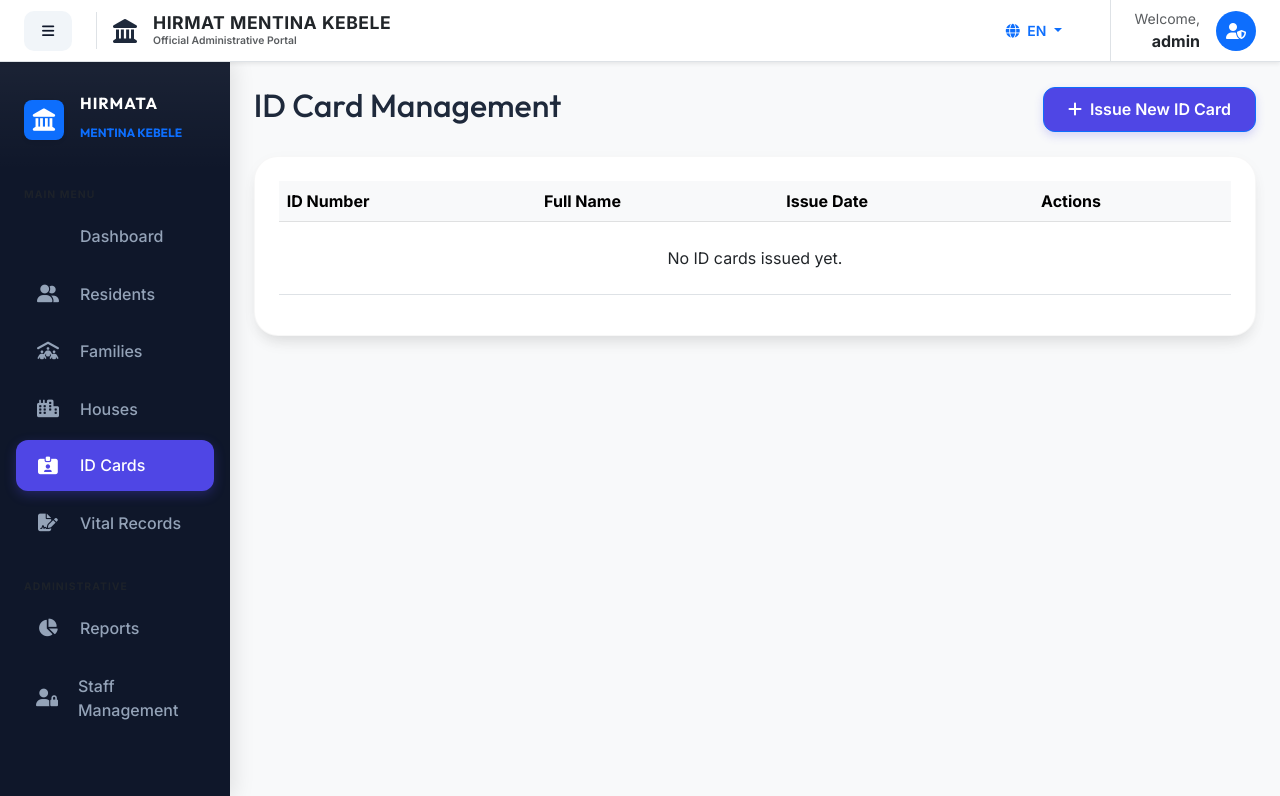
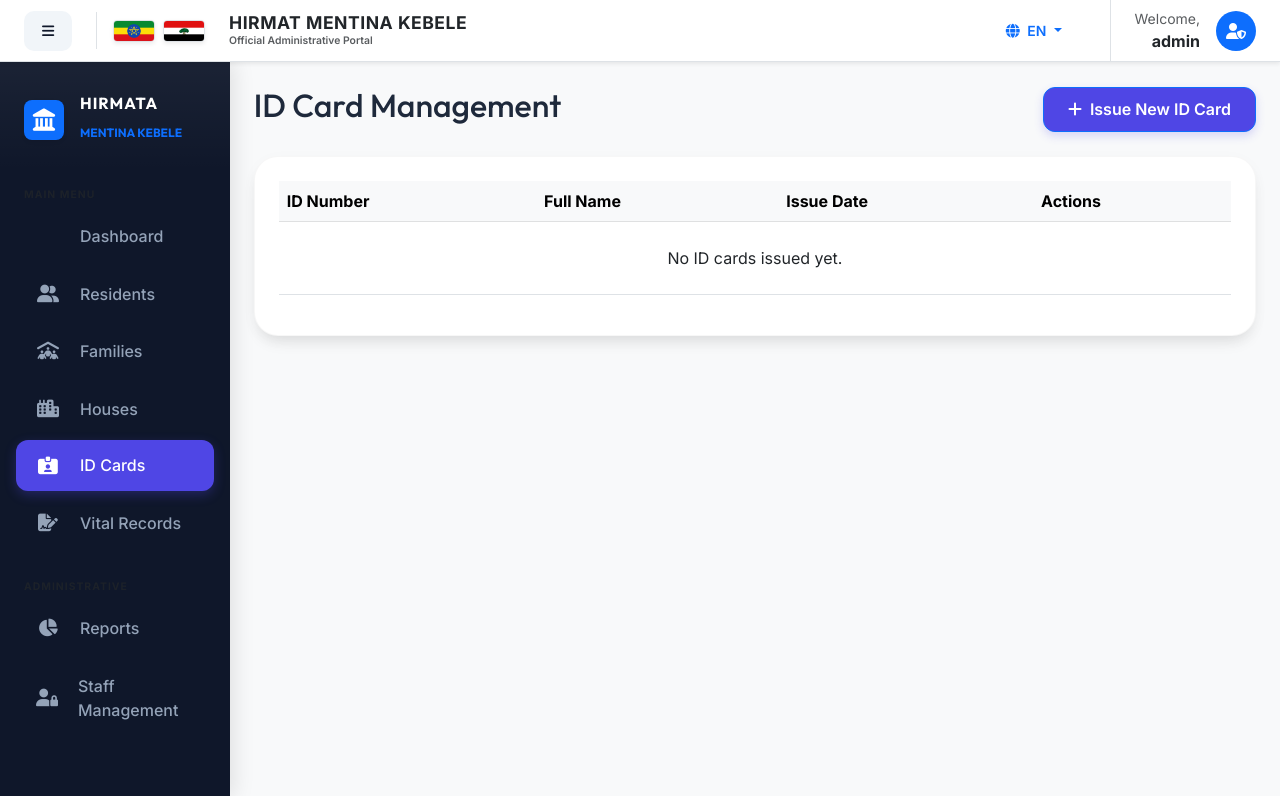
Before and after one commit to FalmiTola/kebele-system, a PHP site: page /modules/idcards/index.php in a window 1280 px wide. Shown: the top 796 px of the page. Run offline with PHP 8.4, Linux system fonts and the light colour scheme; a user stored in the database is signed in; data that the repository does not hold is empty; a stand-in replaces the project's code that opens the database connection.

Commit message:
Integrated official flags into the revised full-width top navigation bar

```diff
--- a/includes/header.php
+++ b/includes/header.php
@@ -27,7 +27,10 @@ require_once __DIR__ . '/lang.php';
                         <i class="fas fa-bars"></i>
                     </button>
                     <div class="d-flex align-items-center gap-3 ps-3 ms-2 border-start">
-                        <i class="fas fa-landmark text-primary-dark fs-4"></i>
+                        <div class="d-flex align-items-center gap-2 me-2">
+                            <img src="/kebele-system/assets/img/ethiopia_flag.png" alt="Ethiopia" height="22" class="rounded-1 shadow-sm border border-black-50 opacity-90">
+                            <img src="/kebele-system/assets/img/oromia_flag.png" alt="Oromia" height="22" class="rounded-1 shadow-sm border border-black-50 opacity-90">
+                        </div>
                         <div>
                             <h5 class="mb-0 fw-bold text-dark" style="letter-spacing: 0.5px; font-size: 1.1rem;">HIRMAT MENTINA KEBELE</h5>
                             <p class="text-muted mb-0 fw-semibold uppercase tracking-wider" style="font-size: 0.65rem;">Official Administrative Portal</p>
```
